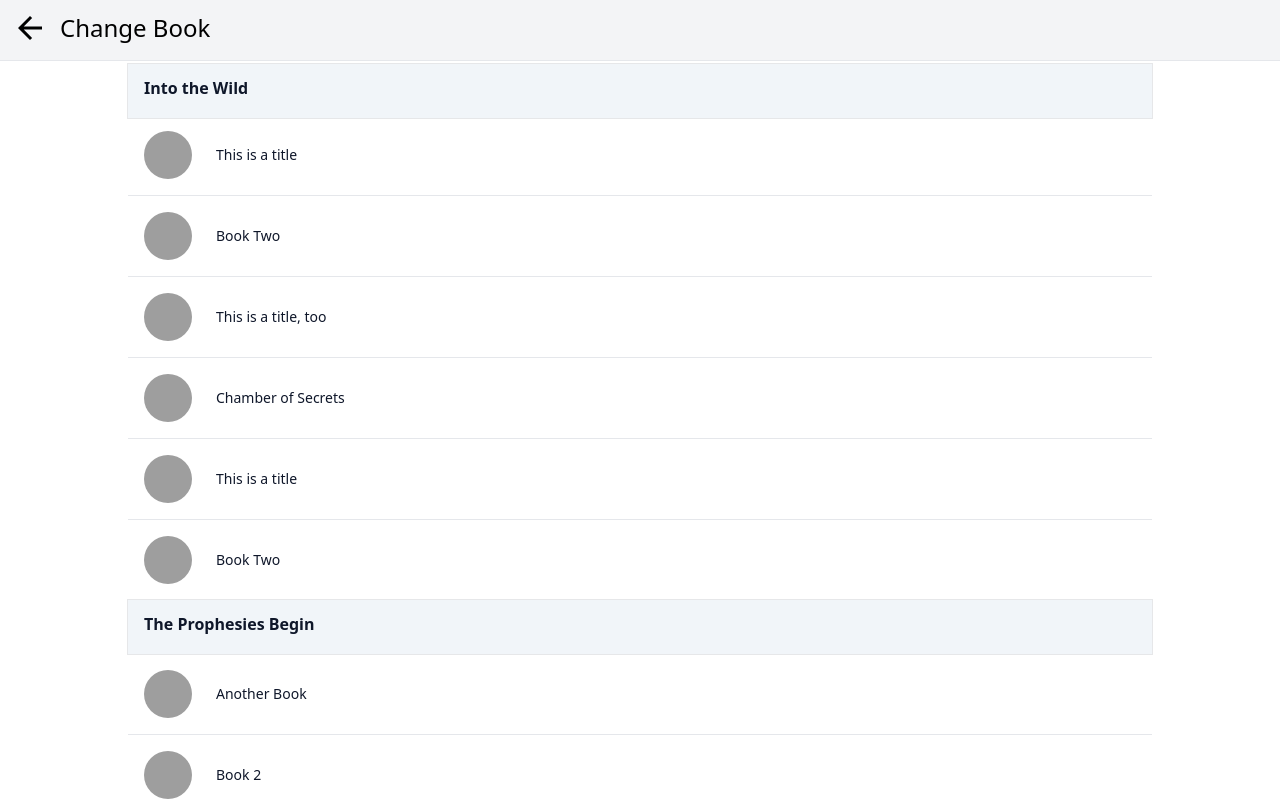
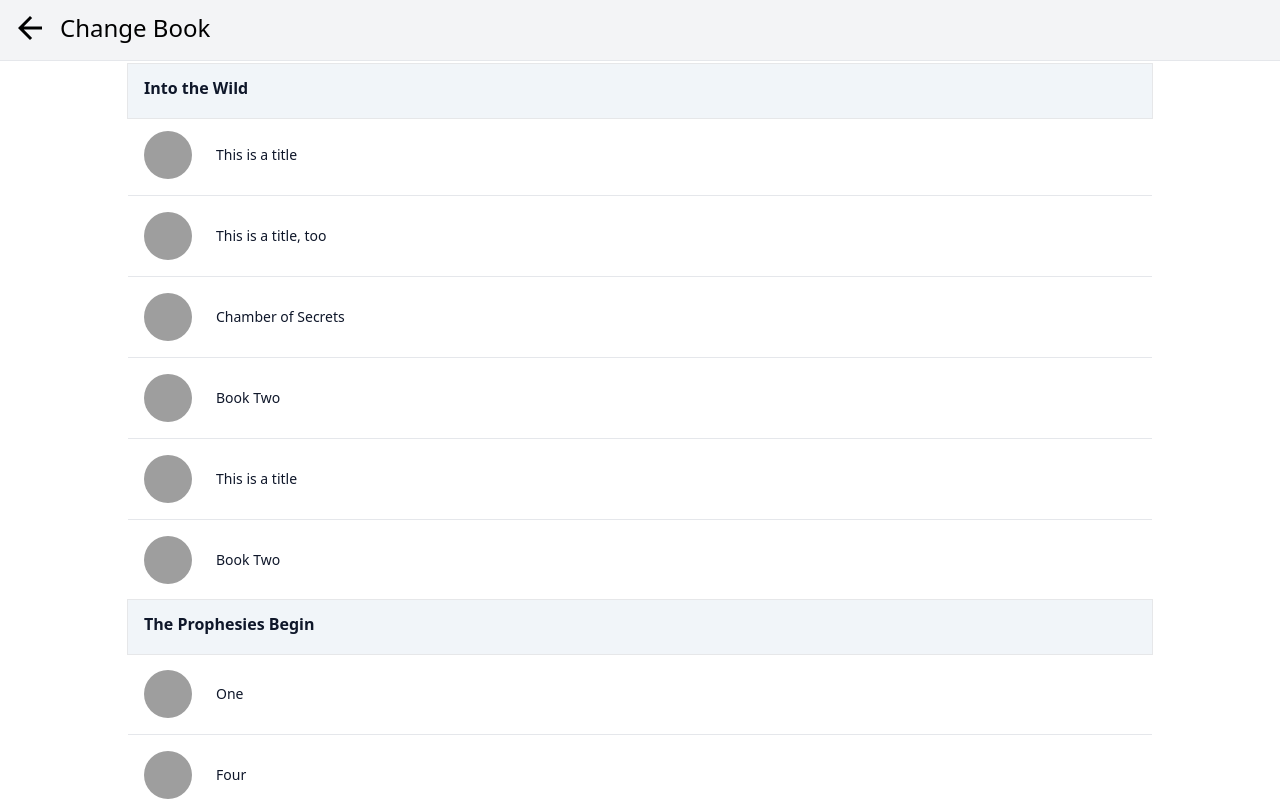
Before and after one commit to JesusLegaspy/wcbc, a React (Create React App) app: page / in a window 1280 px wide. Both pictures are taken after a click on the button 610 px from the left and 768 px from the top of the page. Shown: the top 800 px of the page. Built offline with nearby package versions, Linux system fonts and the light colour scheme; data requests are answered from the project's data file; grey boxes are pictures that could not be loaded; some icons are missing.

Commit message:
Create new book with order

```diff
--- a/db.json
+++ b/db.json
@@ -141,25 +141,36 @@
       "id": 12
     },
     {
-      "title": "Another Book",
+      "title": "Five",
       "arkId": 1,
       "characterIds": [],
       "image": "",
-      "id": 13
+      "id": 16,
+      "order": 5
     },
     {
-      "title": "Book 2",
+      "title": "Four",
       "arkId": 1,
+      "order": 4,
       "characterIds": [],
       "image": "",
-      "id": 14
+      "id": 17
     },
     {
-      "title": "Book three",
+      "title": "One",
       "arkId": 1,
+      "order": 1,
       "characterIds": [],
       "image": "",
-      "id": 15
+      "id": 18
+    },
+    {
+      "title": "Six",
+      "arkId": 1,
+      "order": 6,
+      "characterIds": [],
+      "image": "",
+      "id": 19
     }
   ],
   "characters": [
--- a/src/components/BookCreateOrEdit.tsx
+++ b/src/components/BookCreateOrEdit.tsx
@@ -50,7 +50,7 @@ const BookCreateOrEdit: React.FC<BookCreateOrEditProps> = ({ book, arkId }) => {
         title: valueTitle
       });
     } else {
-      createBook(valueTitle, valueArkId);
+      createBook(valueTitle, valueArkId, valueOrder);
     }
     goBack();
   }
--- a/src/components/BookList.tsx
+++ b/src/components/BookList.tsx
@@ -55,7 +55,9 @@ const BookList = () => {
         <Fragment key={`ark_${ark.id}`}>
           <ListArk ark={ark} className="z-30" />
           <div className="divide-y">
-            {books.filter(book => book.arkId === ark.id).map(book => (
+            {books.filter(book => book.arkId === ark.id)
+              .sort((a, b) => a.order - b.order)
+              .map(book => (
                 <ListItem
                   id={book.id}
                   key={`listitem_book_${book.id}`}
--- a/src/context/books.tsx
+++ b/src/context/books.tsx
@@ -18,7 +18,7 @@ interface BookContextType {
   currBookId: number;
   setCurrBookId: React.Dispatch<React.SetStateAction<number>>;
   fetchBooks: () => Promise<void>;
-  createBook: (title: string, arkId: number) => Promise<void>;
+  createBook: (title: string, arkId: number, order: number) => Promise<void>;
   editBook: (data: Book) => Promise<void>;
   deleteBookById: (id: number) => Promise<void>;
   removeCharacterById: (bookId: number, characterId: number) => Promise<void>;
@@ -63,11 +63,12 @@ const BookProvider = ({ children }: { children?: ReactNode }) => {
     }
   }, []);
 
-  const createBook = async (title: string, arkId: number) => {
+  const createBook = async (title: string, arkId: number, order: number) => {
     try {
       const data = {
         title,
         arkId,
+        order,
         characterIds: [],
         image: "",
       };
```
Lines whose indentation alone changed are shown as unchanged.
